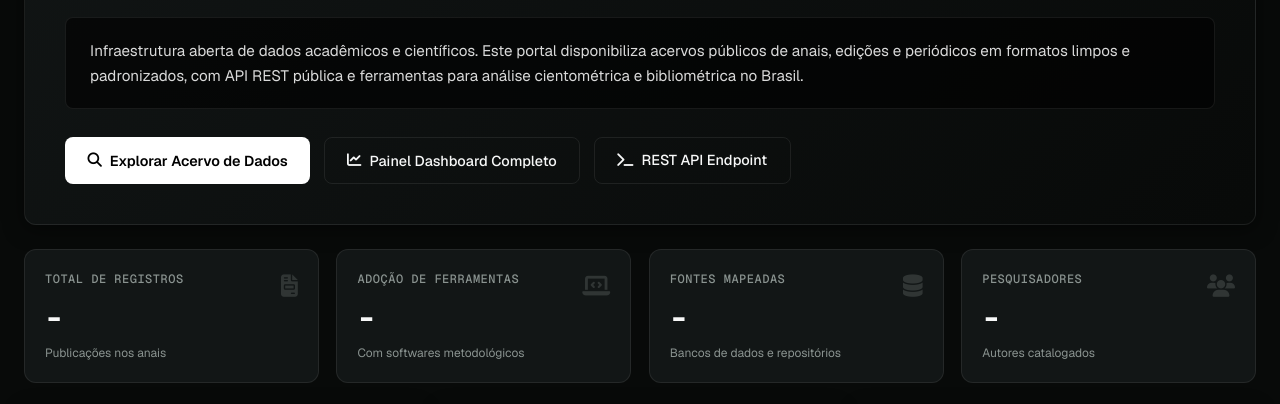
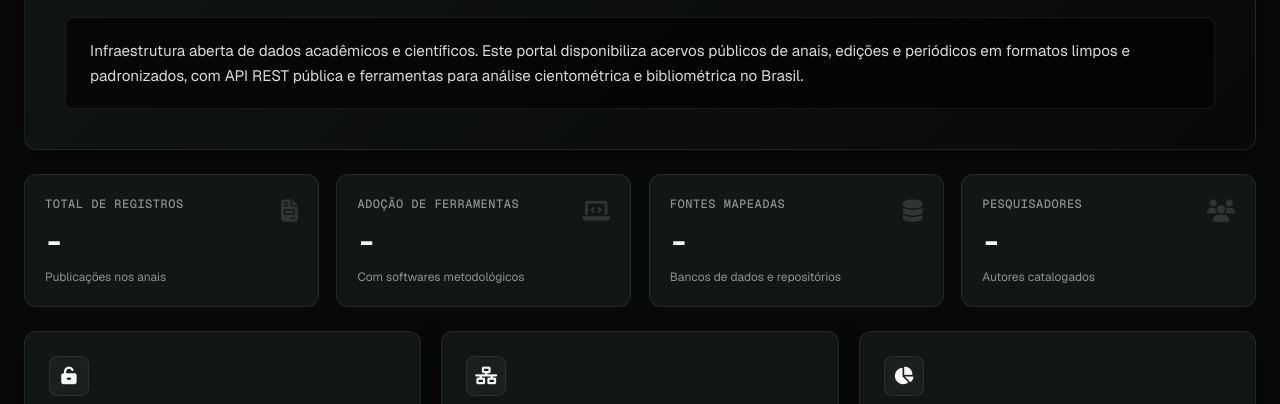
Before and after one commit to BRAN-Org/bran-web-database-template, a website with bundled scripts: page public/index.html in a window 1280 px wide. Shown: the part 384-788 px from the top of the page. Built offline with nearby package versions, Linux system fonts and the light colour scheme; files whose address does not match are found by name.

Commit message:
fix(ui): remove hero CTA button bar from home tab

```diff
--- a/public/index.html
+++ b/public/index.html
@@ -91,18 +91,6 @@
             <p id="home-description-text">
               Infraestrutura aberta de dados acadêmicos e científicos. Este portal disponibiliza acervos públicos de anais, edições e periódicos em formatos limpos e padronizados, com API REST pública e ferramentas para análise cientométrica e bibliométrica no Brasil.
             </p>
-          </div>
-
-          <div class="hero-cta-group">
-            <button class="btn btn-primary btn-hero" id="btn-hero-explore">
-              <i class="fa-solid fa-magnifying-glass"></i> Explorar Acervo de Dados
-            </button>
-            <button class="btn btn-secondary btn-hero" id="btn-hero-stats">
-              <i class="fa-solid fa-chart-line"></i> Painel Dashboard Completo
-            </button>
-            <a href="/api/v1/articles" target="_blank" class="btn btn-secondary btn-hero">
-              <i class="fa-solid fa-terminal"></i> REST API Endpoint
-            </a>
           </div>
         </div>
 
```
